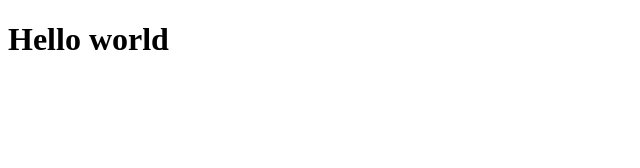
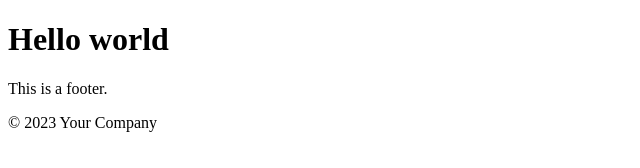
Before and after one commit to FMB237/Git-Github-Fast-Course, a plain HTML site: page index.html in a window 1280 px wide. Shown: the whole page, without its empty margins (0-640 px from the left). Drawn offline with Linux system fonts and the light colour scheme.

Commit message:
Add a Footer to index.html

```diff
--- a/index.html
+++ b/index.html
@@ -7,5 +7,9 @@
 </head>
 <body>
     <h1>Hello world</h1>
+    <footer>
+        This is a footer.
+        <p>© 2023 Your Company</p>
+    </footer>
 </body>
 </html>
```
